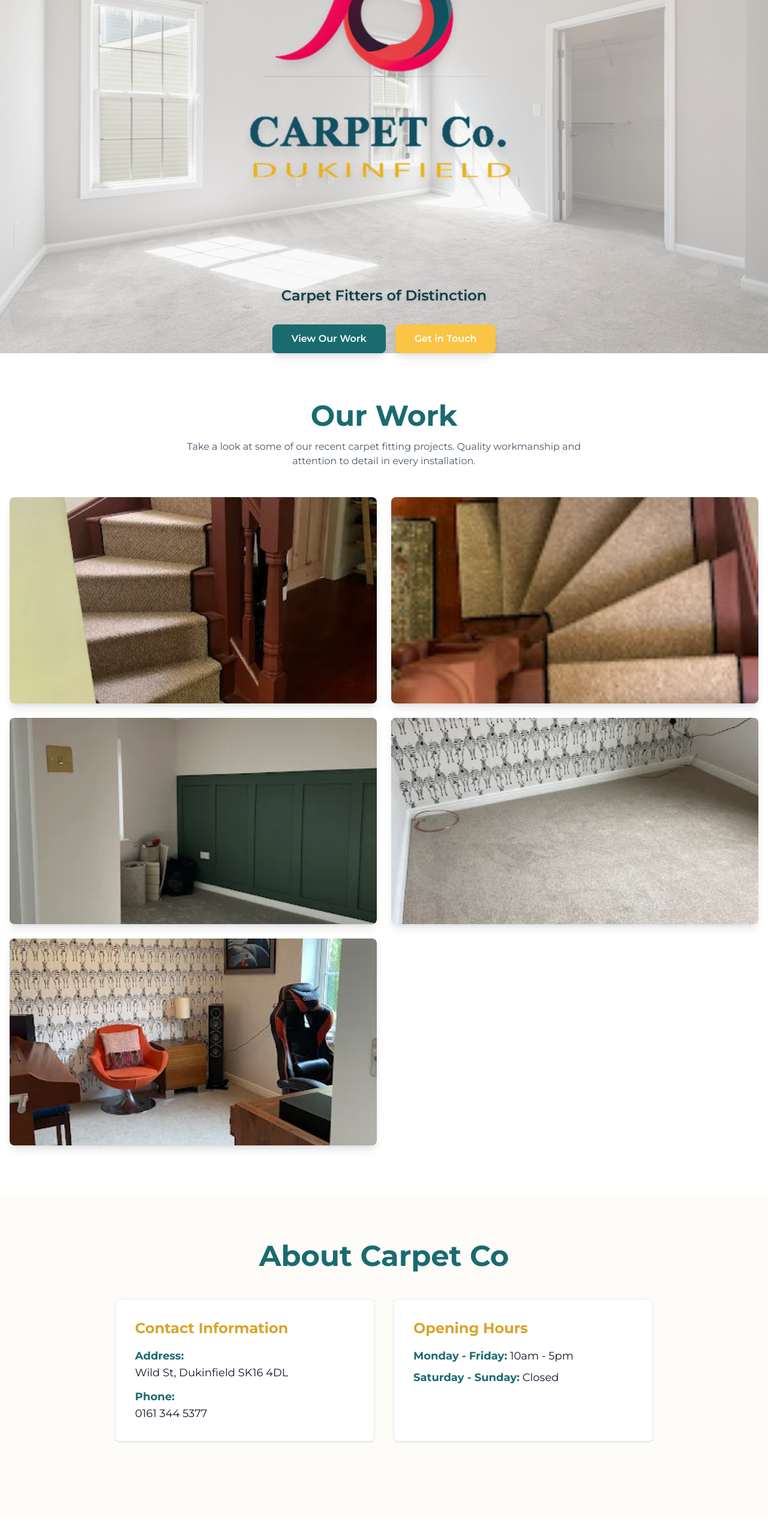
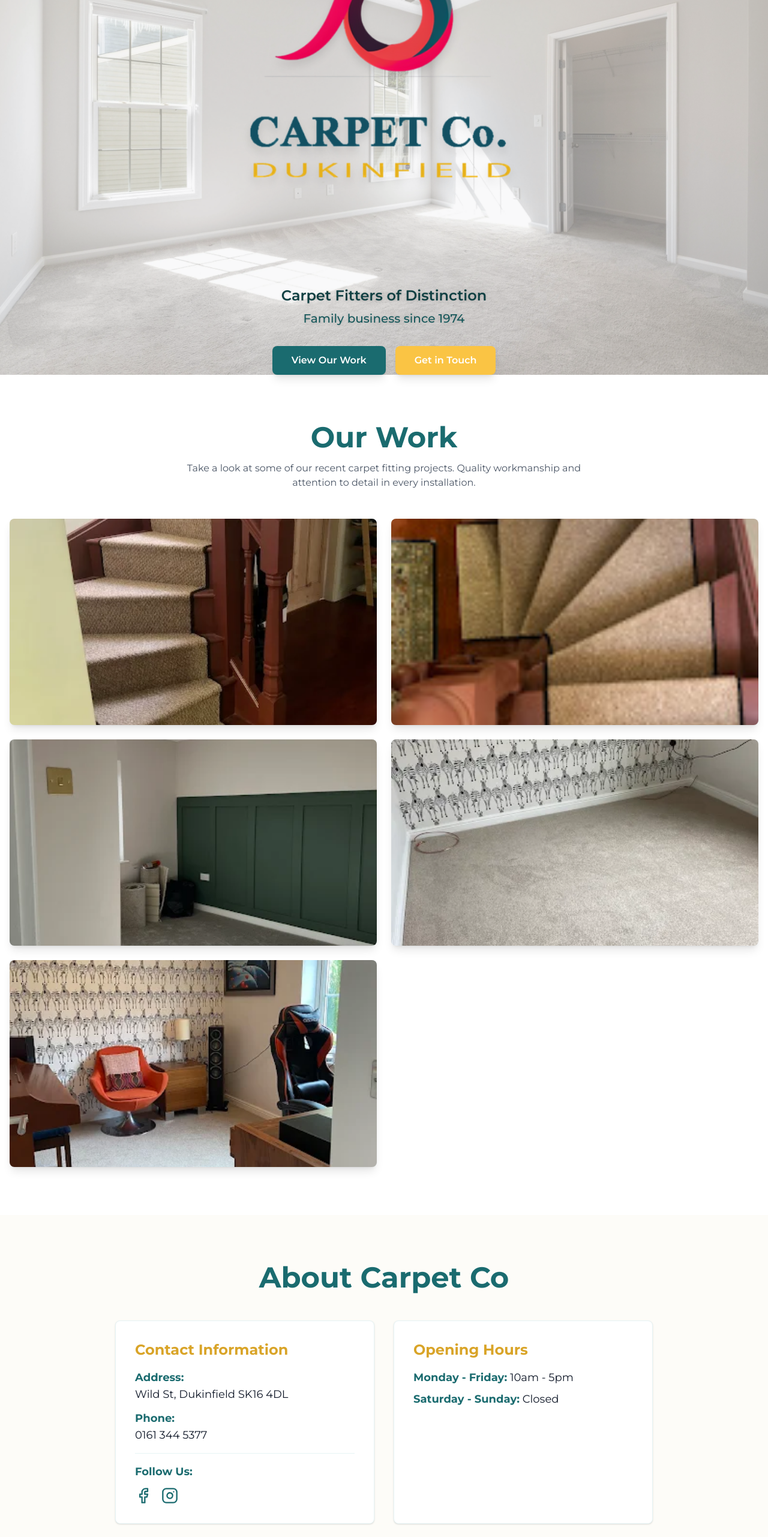
Before and after one commit to wattsmainsanglais/carpet-co, a Next.js app: page / in a window 1280 px wide. Shown: the part 234-2797 px from the top of the page at 60% size. Built offline with nearby package versions, Linux system fonts and the light colour scheme.

Commit message:
added social media icons

```diff
--- a/app/components/About.tsx
+++ b/app/components/About.tsx
@@ -1,3 +1,5 @@
+import { Facebook, Instagram } from 'lucide-react';
+
 export default function About() {
   return (
     <section id="about" className="py-20 bg-cream dark:bg-zinc-900">
@@ -12,6 +14,29 @@ export default function About() {
               <div className="space-y-3 text-lg text-gray-900 dark:text-gray-300">
                 <p><strong className="text-blue dark:text-gold-light">Address:</strong><br />Wild St, Dukinfield SK16 4DL</p>
                 <p><strong className="text-blue dark:text-gold-light">Phone:</strong><br />0161 344 5377</p>
+                <div className="mt-4 pt-4 border-t border-blue-lightest dark:border-blue-light">
+                  <p className="mb-3"><strong className="text-blue dark:text-gold-light">Follow Us:</strong></p>
+                  <div className="flex gap-4">
+                    <a
+                      href="https://www.facebook.com/profile.php?id=61584835528881"
+                      target="_blank"
+                      rel="noopener noreferrer"
+                      className="text-blue dark:text-gold-light hover:text-gold-dark dark:hover:text-gold transition-colors"
+                      aria-label="Facebook"
+                    >
+                      <Facebook size={28} />
+                    </a>
+                    <a
+                      href="https://www.instagram.com/carpetcodukinfield"
+                      target="_blank"
+                      rel="noopener noreferrer"
+                      className="text-blue dark:text-gold-light hover:text-gold-dark dark:hover:text-gold transition-colors"
+                      aria-label="Instagram"
+                    >
+                      <Instagram size={28} />
+                    </a>
+                  </div>
+                </div>
               </div>
             </div>
             <div className="bg-white dark:bg-blue p-8 rounded-lg border border-blue-lightest dark:border-blue-light shadow-sm">
--- a/app/components/Footer.tsx
+++ b/app/components/Footer.tsx
@@ -1,3 +1,5 @@
+import { Facebook, Instagram } from 'lucide-react';
+
 export default function Footer() {
   const currentYear = new Date().getFullYear();
 
@@ -12,6 +14,30 @@ export default function Footer() {
             </p>
           </div>
 
+          <div className="flex flex-col md:flex-row items-center gap-6">
+            {/* Social Media Icons */}
+            <div className="flex gap-4">
+              <a
+                href="https://www.facebook.com/profile.php?id=61584835528881"
+                target="_blank"
+                rel="noopener noreferrer"
+                className="hover:text-gold-light transition-colors"
+                aria-label="Facebook"
+              >
+                <Facebook size={24} />
+              </a>
+              <a
+                href="https://www.instagram.com/carpetcodukinfield"
+                target="_blank"
+                rel="noopener noreferrer"
+                className="hover:text-gold-light transition-colors"
+                aria-label="Instagram"
+              >
+                <Instagram size={24} />
+              </a>
+            </div>
+
+            {/* Navigation Links */}
             <div className="flex gap-6">
               <a href="#home" className="hover:text-gold-light transition-colors">
                 Home
@@ -27,6 +53,7 @@ export default function Footer() {
               </a>
             </div>
           </div>
+        </div>
 
         <div className="border-t border-blue-lighter/20 dark:border-blue-light/20 mt-6 pt-6 text-center text-sm text-blue-lightest dark:text-gray-400">
           <p>&copy; {currentYear} CARPET Co. Dukinfield. All rights reserved.</p>
--- a/app/components/Hero.tsx
+++ b/app/components/Hero.tsx
@@ -37,8 +37,11 @@ export default function Hero() {
             className="w-full max-w-[200px] md:max-w-lg drop-shadow-xl rounded-2xl hidden dark:block"
           />
         </div>
-        <p className="text-xl md:text-2xl mb-8 max-w-2xl mx-auto drop-shadow-sm text-blue-darker dark:text-gold-light font-semibold">
+        <p className="text-xl md:text-2xl mb-2 max-w-2xl mx-auto drop-shadow-sm text-blue-darker dark:text-gold-light font-semibold">
           Carpet Fitters of Distinction
+        </p>
+        <p className="text-lg md:text-xl mb-8 max-w-2xl mx-auto drop-shadow-sm text-blue-dark dark:text-gold-lighter font-medium">
+          Family business since 1974
         </p>
         <div className="flex gap-4 justify-center flex-wrap">
           <Link
```
Also changed, not shown: 2 other files (tests, documents, lock files or other folders). Lines whose indentation alone changed are shown as unchanged.
